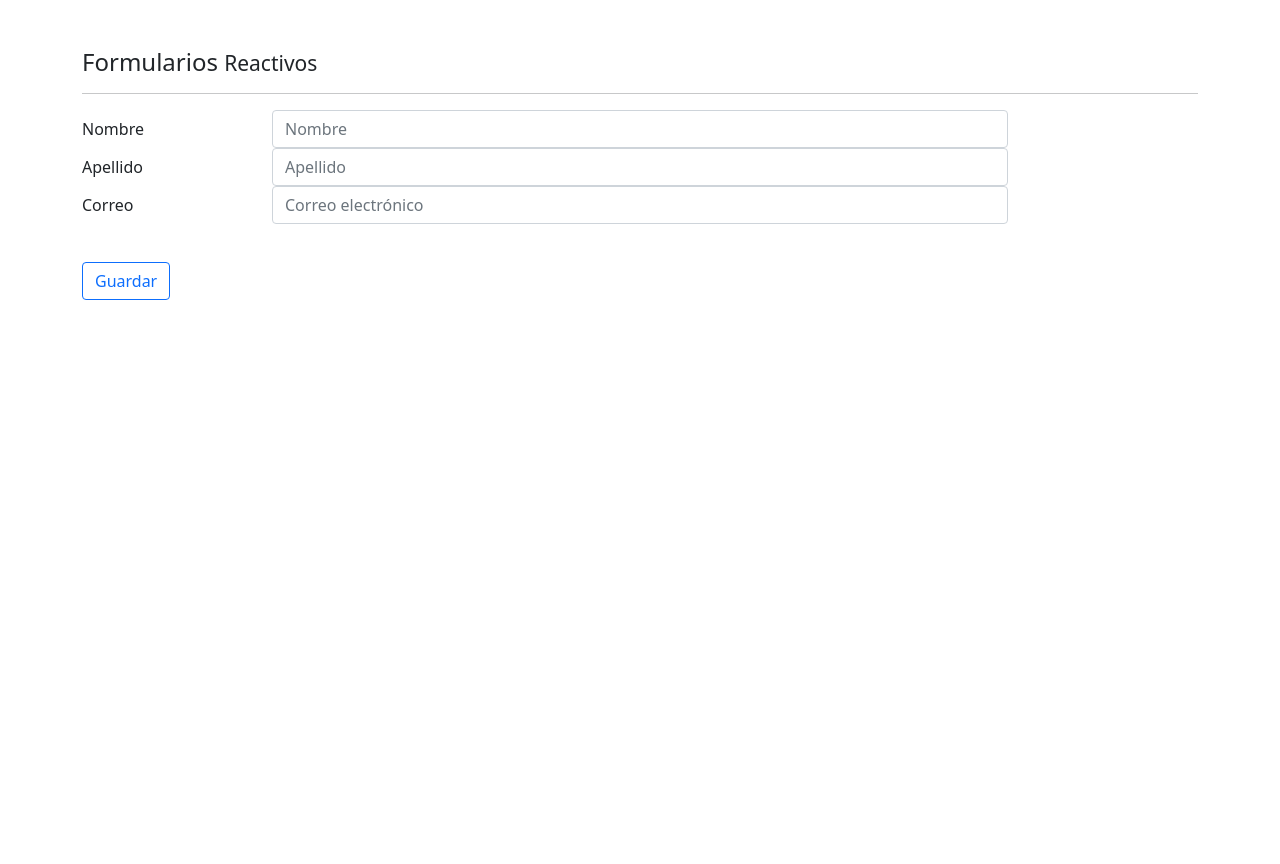
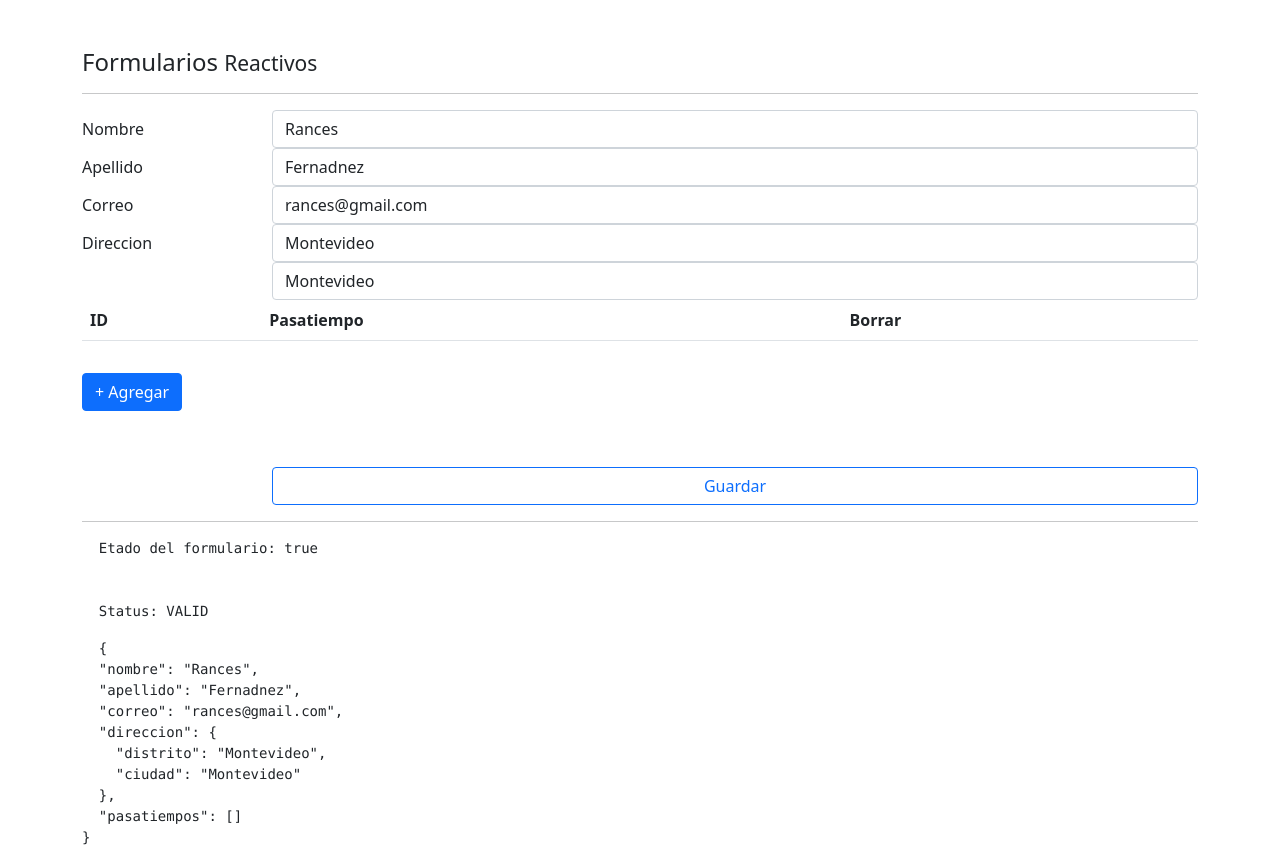
Before and after one commit to RancesFernandez/angular2, an Angular app in the folder formularios/: page /reactivo in a window 1280 px wide. Before the commit the page ends 800 px from the top, so only its background shows below. Built offline with nearby package versions, Linux system fonts and the light colour scheme.

Commit message:
validaciones personalizadas

```diff
--- a/formularios/src/app/pages/reactive/reactive.component.html
+++ b/formularios/src/app/pages/reactive/reactive.component.html
@@ -1,50 +1,116 @@
 <h4>Formularios <small> Reactivos </small></h4>
-<hr>
+<hr />
 <form autocomplete="off" [formGroup]="forma" (ngSubmit)="guardar()">
-
   <div>
-
     <div class="form-group row">
       <label class="col-2 col-form-label">Nombre</label>
-      <div class="col-8">
-
-        <input class="form-control"
-               type="text"
-               placeholder="Nombre">
+      <div class="col">
+        <input
+          class="form-control"
+          type="text"
+          placeholder="Nombre"
+          formControlName="nombre"
+          [class.is-invalid]="nombreNoValido"
+        />
+        <small *ngIf="nombreNoValido" class="text-danger">
+          Ingrese 5 letras
+        </small>
       </div>
     </div>
 
     <div class="form-group row">
       <label class="col-2 col-form-label">Apellido</label>
-      <div class="col-8">
-
-        <input class="form-control"
-               type="text"
-               placeholder="Apellido">
+      <div class="col">
+        <input
+          class="form-control"
+          type="text"
+          placeholder="Apellido"
+          formControlName="apellido"
+          [class.is-invalid]="nombreNoValido"
+        />
+        <small *ngIf="apellidoNoValido" class="text-danger">
+          Ingrese 5 letras
+        </small>
       </div>
     </div>
-
   </div>
 
   <div class="form-group row">
     <label class="col-2 col-form-label">Correo</label>
-    <div class="col-8">
+    <div class="col">
+      <input
+        class="form-control"
+        type="email"
+        placeholder="Correo electrónico"
+        formControlName="correo"
+        [class.is-invalid]="nombreNoValido"
+      />
+      <small *ngIf="correoNoValido" class="text-danger">
+        Ingrese un correo valido
+      </small>
+    </div>
+  </div>
 
-      <input class="form-control"
-             type="email"
-             placeholder="Correo electrónico">
+  <div class="form-group row" formGroupName="direccion">
+    <label class="col-2 col-form-label">Direccion</label>
+    <div class="form-row col">
+      <div class="col">
+        <input type="text" class="form-control" placeholder="Distrito" formControlName="distrito" [class.is-invalid]="distritoNoValido" />
+      </div>
+
+      <div class="col">
+        <input type="text" class="form-control" placeholder="Ciudad" formControlName="ciudad" [class.is-invalid]="ciudadNoValido"/>
+      </div>
     </div>
   </div>
 
 
+  <div class="row" >
+        <div class="col">
+          <table class="table">
+            <thead class="thead-dark">
+              <tr>
+                <th>ID</th>
+                <th>Pasatiempo</th>
+                <th>Borrar</th>
+              </tr>
+            </thead>
+            <tbody formArrayName="pasatiempos">
+              <tr *ngFor="let controls of pasatiempos.controls; let i = index">
+                <td>{{ i + 1 }}</td>
+                <td>
+                  <input class="form-control" type="text" [formControlName]="i">
+                </td>
+                <td>
+                  <button class="btn btn-danger" type="button" (click)="borrarPasatiempo(i)">
+                    Borrar
+                  </button>
+                </td>
+              </tr>
+            </tbody>
+          </table>
 
-  <div class="form-group row">
+            <button class="btn btn-primary mt-3 mb-5 btn-block" type="button" (click)="agregarPasatiempo()"> + Agregar</button>
+
+    </div>
+  </div>
+  <div class="form-group row pt-2">
     <label class="col-2 col-form-label">&nbsp;</label>
-    <div class="input-group col-md-8">
+    <div class="d-grid gap-2 col-10 mx-auto">
       <button type="submit" class="btn btn-outline-primary btn-block">
         Guardar
       </button>
     </div>
   </div>
+</form>
 
-</form>
+<hr />
+<pre>
+  Etado del formulario: {{forma.valid}}
+  <br>
+  Status: {{forma.status}}
+</pre>
+
+<pre>
+  {{ forma.value | json }}
+</pre>
--- a/formularios/src/app/pages/reactive/reactive.component.ts
+++ b/formularios/src/app/pages/reactive/reactive.component.ts
@@ -1,5 +1,5 @@
 import { Component, OnInit } from '@angular/core';
-import { FormBuilder, FormGroup } from '@angular/forms';
+import { FormArray, FormBuilder, FormGroup, Validators } from '@angular/forms';
 
 @Component({
   selector: 'app-reactive',
@@ -14,25 +14,97 @@ export class ReactiveComponent implements OnInit {
 
 
     this.crearFormulario();
+    this.cargarDataAlFormulario();
 
    }
 
   ngOnInit(): void {
   }
 
+  get pasatiempos() {
+    return this.forma.get('pasatiempos') as FormArray;
+  }
+
+  get nombreNoValido() {
+    return this.forma.get('nombre')?.invalid && this.forma.get('nombre')?.touched
+  }
+
+  get apellidoNoValido() {
+    return this.forma.get('apellido')?.invalid && this.forma.get('apellido')?.touched
+  }
+
+  get correoNoValido() {
+    return this.forma.get('correo')?.invalid && this.forma.get('correo')?.touched
+  }
+
+  get distritoNoValido() {
+    return this.forma.get('direccion.distrito')?.invalid && this.forma.get('direccion.distrito')?.touched
+  }
+
+  get ciudadNoValido() {
+    return this.forma.get('direccion.ciudad')?.invalid && this.forma.get('direccion.ciudad')?.touched
+  }
+
   crearFormulario(){
 
     this.forma = this.fb.group({
-      nombre: [''],
-      apellido: [''],
-      correo: [''],
+      nombre: ['', [Validators.required, Validators.minLength(5)] ],
+      apellido: ['', [Validators.required, Validators.minLength(5)]],
+      correo: ['', [Validators.required ,Validators.pattern('[a-z0-9._%+-]+@[a-z0-9.-]+\.[a-z]{2,3}$')]],
+      direccion: this.fb.group({
+        distrito: ['', Validators.required],
+        ciudad: ['', Validators.required],
+      }),
+      pasatiempos: this.fb.array([])
     });
 
+  }
+
+  cargarDataAlFormulario(){
+
+    //this.forma.setValue({
+    this.forma.reset({
+      nombre: 'Rances',
+      apellido: 'Fernadnez',
+      correo: 'rances@gmail.com',
+      direccion: {
+        distrito: 'Montevideo',
+        ciudad: 'Montevideo'
+      }
+    });
+
+  }
+
+  agregarPasatiempo(){
+    this.pasatiempos.push(this.fb.control(''));
+  }
+
+  borrarPasatiempo(i:number){
+    this.pasatiempos.removeAt(i);
   }
 
   guardar(){
     console.log(this.forma);
 
+    if ( this.forma.invalid ) {
+
+      return Object.values( this.forma.controls ).forEach(control => {
+
+        if(control instanceof FormGroup){
+          Object.values( control.controls ).forEach(control => control.markAsTouched());
+        }else{
+          control.markAsTouched();
+        }
+      });
+
+
+    }
+
+    //Posteo de la info
+    this.forma.reset({
+      nombre: "Sin nombre"
+    });
+
   }
 
 }
```
